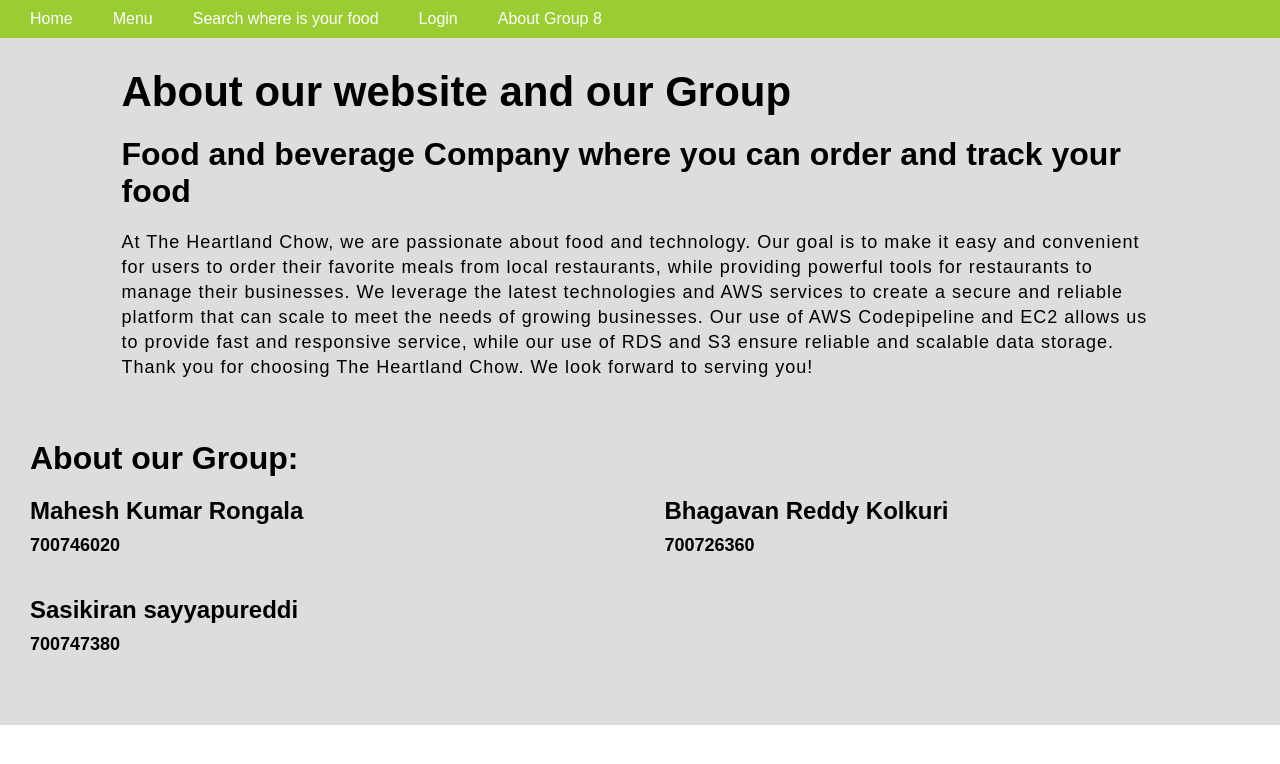
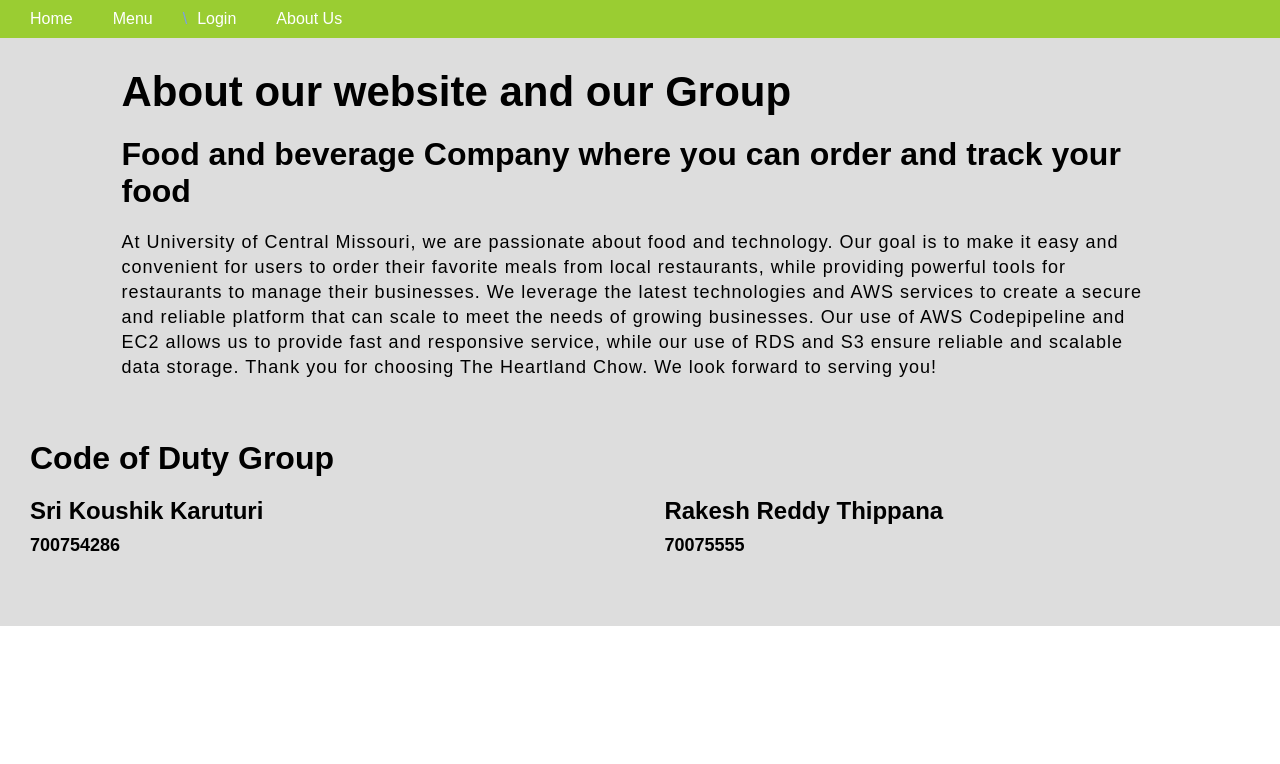
Before and after one commit to Srikoushik9/foodapp, a Flask app: page /about in a window 1280 px wide. Shown: the top 764 px of the page. Run offline with Flask 2, Linux system fonts and the light colour scheme.

Commit message:
Update about.html

```diff
--- a/templates/about.html
+++ b/templates/about.html
@@ -14,9 +14,8 @@
             <ul>
                 <li><a href="{{ url_for('view.index') }}">Home</a></li>
                 <li><a href="{{ url_for('view.menu') }}">Menu</a></li>
-                <li><a href="{{ url_for('view.tracking') }}">Search where is your food</a></li>
-                <li class="login-link"><a href="{{ url_for('view.loginpage') }}">Login</a></li>
-                <li><a href="{{ url_for('view.about') }}">About Group 8</a></li>
+\                <li class="login-link"><a href="{{ url_for('view.loginpage') }}">Login</a></li>
+                <li><a href="{{ url_for('view.about') }}">About Us</a></li>
             </ul>
         </nav>
     </header>
@@ -26,7 +25,7 @@
       <div class="text">
         <h3>About our website and our Group</h3>
         <h4>Food and beverage Company where you can order and track your food</h4>
-          <p>At The Heartland Chow, we are passionate about food and technology. Our goal is to make it easy and convenient for users to order their favorite meals from local restaurants, while providing powerful tools for restaurants to manage their businesses.
+          <p>At University of Central Missouri, we are passionate about food and technology. Our goal is to make it easy and convenient for users to order their favorite meals from local restaurants, while providing powerful tools for restaurants to manage their businesses.
 
             We leverage the latest technologies and AWS services to create a secure and reliable platform that can scale to meet the needs of growing businesses. Our use of AWS Codepipeline and EC2 allows us to provide fast and responsive service, while our use of RDS and S3 ensure reliable and scalable data storage.
 
@@ -36,23 +35,18 @@
   </section>
   <section class="Group">
     <div class="ben">
-        <h2 >About our Group:</h2>
+        <h2 >Code of Duty Group</h2>
         <div class="Group-members">
           <div class="Group-member">
 
-            <h2>Mahesh Kumar Rongala</h2>
-            <h3>700746020</h3>
+            <h2>Sri Koushik Karuturi</h2>
+            <h3>700754286</h3>
 
           </div>
           <div class="Group-member">
 
-            <h2>Bhagavan Reddy Kolkuri</h2>
-            <h3>700726360</h3>
-          </div>
-          <div class="Group-member">
-
-            <h2>Sasikiran sayyapureddi</h2>
-            <h3>700747380</h3>
+            <h2>Rakesh Reddy Thippana</h2>
+            <h3>70075555</h3>
           </div>
         </div>
   </section>
```
